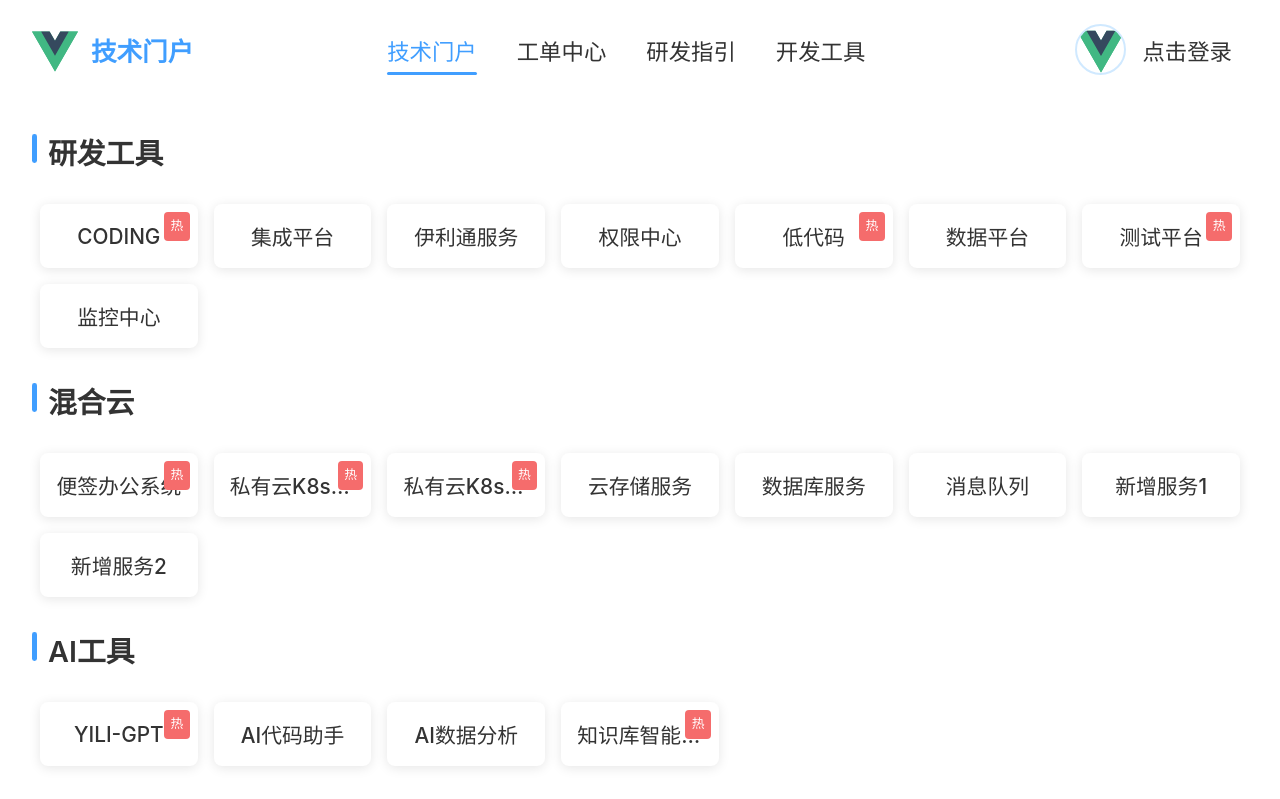
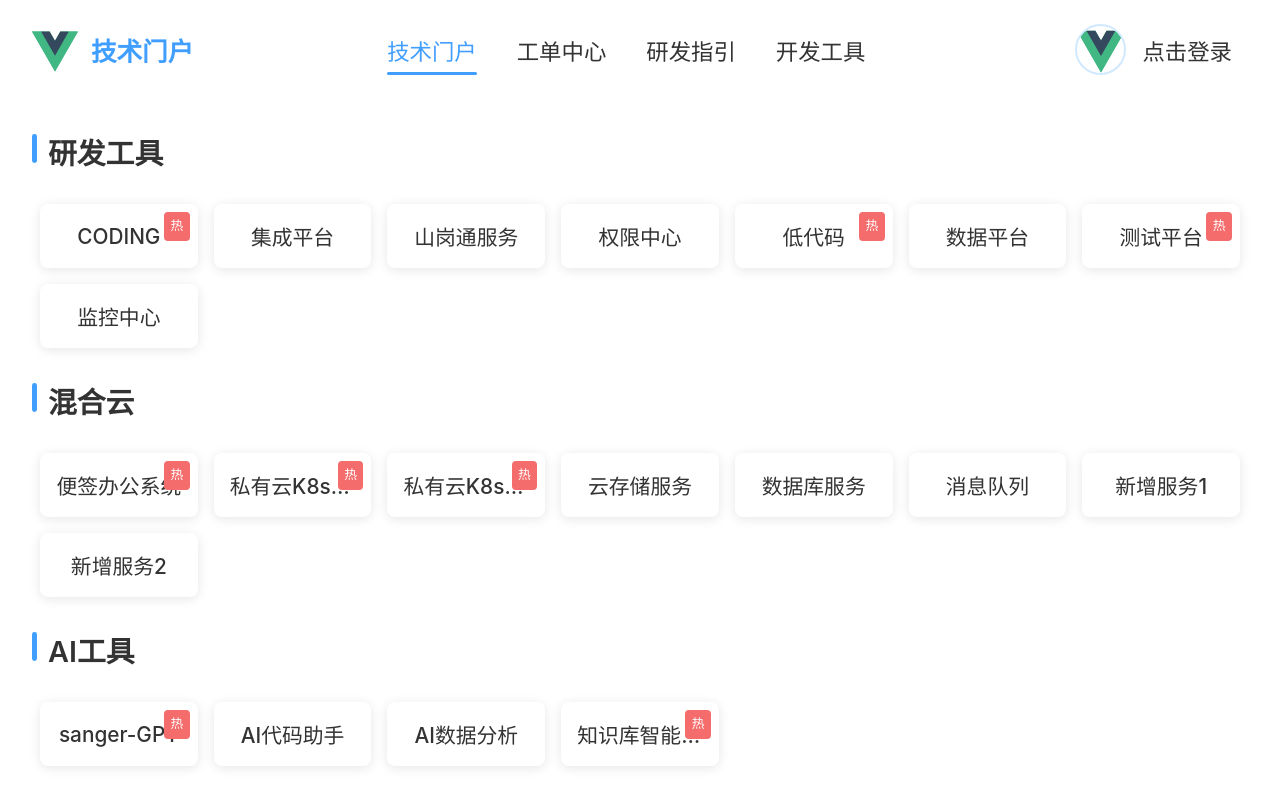
Before and after one commit to hesangang/pch5, a Vue app: page / in a window 1280 px wide. Shown: the top 799 px of the page. Built offline with nearby package versions, Linux system fonts and the light colour scheme.

Commit message:
优化名称

```diff
--- a/src/views/TechPortal.vue
+++ b/src/views/TechPortal.vue
@@ -176,7 +176,7 @@
     items: [
       { name: 'CODING', icon: logoImg, hot: true, desc: '代码托管平台' },
       { name: '集成平台', icon: logoImg, desc: '系统集成工具' },
-      { name: '伊利通服务', icon: logoImg, desc: '通用服务平台' },
+      { name: '山岗通服务', icon: logoImg, desc: '通用服务平台' },
       { name: '权限中心', icon: logoImg, desc: '统一权限管理' },
       { name: '低代码', icon: logoImg, hot: true, desc: '快速应用构建' },
       { name: '数据平台', icon: logoImg, desc: '数据分析工具' },
@@ -198,7 +198,7 @@
   {
     category: 'AI工具',
     items: [
-      { name: 'YILI-GPT', icon: logoImg, hot: true, desc: 'AI助手' },
+      { name: 'sanger-GPT', icon: logoImg, hot: true, desc: 'AI助手' },
       { name: 'AI代码助手', icon: logoImg, desc: '智能编程辅助' },
       { name: 'AI数据分析', icon: logoImg, desc: '智能数据处理' },
       { name: '知识库智能搜索', icon: logoImg, hot: true, desc: '智能文档检索' }
```
